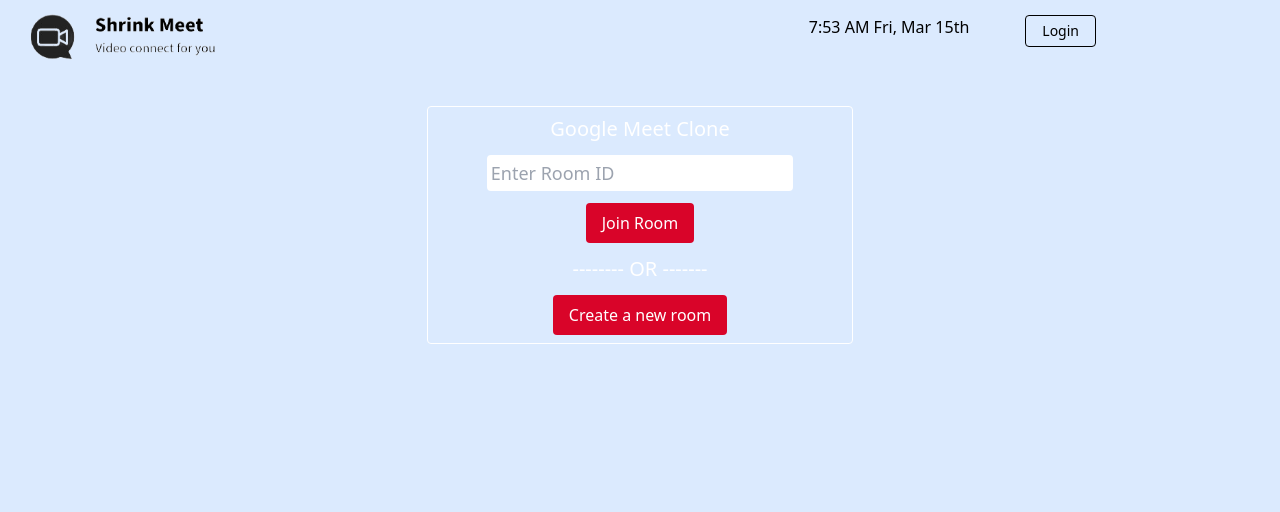
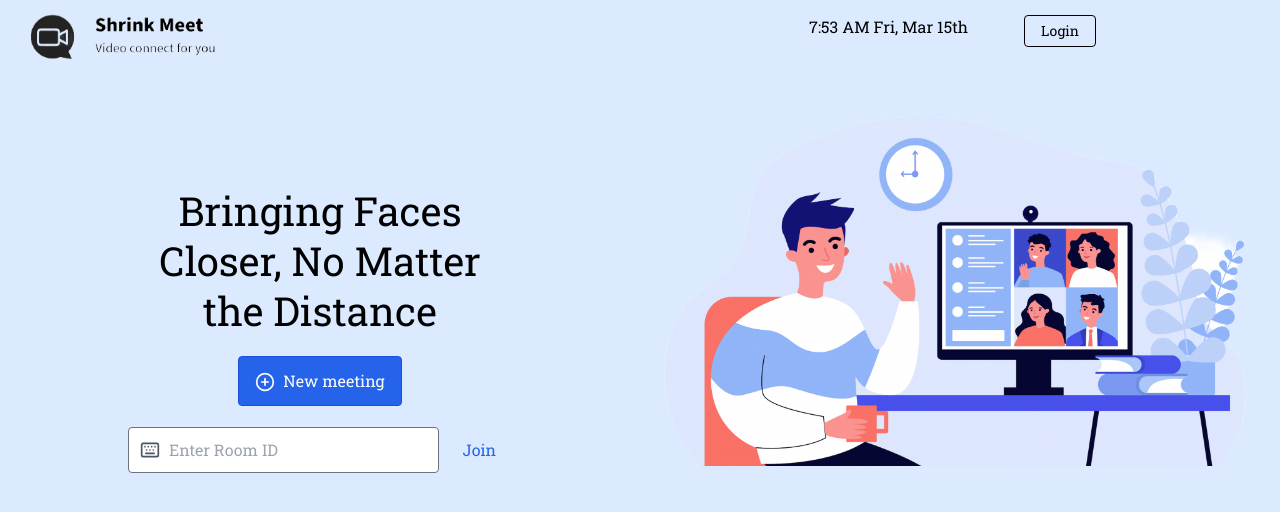
Before and after one commit to gouravmanna3/shrink-meet-app, a Next.js app: page / in a window 1280 px wide. Shown: the top 512 px of the page. Built offline with nearby package versions, Linux system fonts and the light colour scheme; no server answers.

Commit message:
update landing page styles

```diff
--- a/package.json
+++ b/package.json
@@ -9,11 +9,13 @@
     "lint": "next lint"
   },
   "dependencies": {
+    "@next/font": "^14.1.4",
     "classnames": "^2.5.1",
     "lodash": "^4.17.21",
     "lucide-react": "^0.359.0",
     "moment": "^2.30.1",
     "next": "14.1.3",
+    "next-auth": "^4.24.7",
     "peerjs": "^1.5.2",
     "react": "^18",
     "react-copy-to-clipboard": "^5.1.0",
--- a/src/components/Bottom/index.js
+++ b/src/components/Bottom/index.js
@@ -1,7 +1,7 @@
 import cx from "classnames";
 import { Mic, Video, PhoneOff, MicOff, VideoOff } from "lucide-react";
 
-import styles from "@/component/Bottom/index.module.css";
+import styles from "./index.module.css";
 
 const Bottom = (props) => {
   const { muted, playing, toggleAudio, toggleVideo, leaveRoom } = props;
--- a/src/components/Header/index.js
+++ b/src/components/Header/index.js
@@ -16,7 +16,7 @@ const Header = () => {
           </p>
           <a
             href="#"
-            className="inline-block text-sm px-4 py-2 mb-3 leading-none border rounded text-black border-black hover:border-transparent hover:text-teal-500 hover:bg-white lg:mt-0"
+            className="inline-block text-sm px-4 py-2 mb-3 leading-none border rounded text-black border-black hover:bg-blue-200 lg:mt-0"
           >
             Login
           </a>
--- a/src/pages/_app.js
+++ b/src/pages/_app.js
@@ -1,10 +1,20 @@
 import { SocketProvider } from "@/content/socket";
+import { Inter, Roboto, Roboto_Slab } from "@next/font/google";
+
 import "@/styles/globals.css";
+
+const roboto_slab = Roboto_Slab({
+  subsets: ["latin"],
+  variable: "--font-roboto_slab",
+  weight: ["100", "300", "400"],
+});
 
 export default function App({ Component, pageProps }) {
   return (
-    <SocketProvider>
-      <Component {...pageProps} />
-    </SocketProvider>
+    <main className={`${roboto_slab.variable} font-sans`}>
+      <SocketProvider>
+        <Component {...pageProps} />
+      </SocketProvider>
+    </main>
   );
 }
--- a/src/pages/index.js
+++ b/src/pages/index.js
@@ -1,9 +1,12 @@
 import { useEffect, useState } from "react";
 import { v4 as uuidv4 } from "uuid";
 import { useRouter } from "next/navigation";
+import Header from "@/components/Header";
+import bodyPhoto from "../../public/images/video_call.png";
 
 import styles from "@/styles/home.module.css";
-import Header from "@/components/Header";
+import Image from "next/image";
+import { CirclePlus, Keyboard, Video } from "lucide-react";
 
 export default function Home() {
   const router = useRouter();
@@ -27,21 +30,57 @@ export default function Home() {
   };
 
   return (
-    <main className="bg-blue-100 h-screen">
+    <main className="bg-blue-100 h-lvh">
       <Header />
-      <div className={styles.homeContainer}>
-        <h1>Google Meet Clone</h1>
-        <div className={styles.enterRoom}>
+      <section className="flex items-center">
+        <div className="basis-1/2 mt-28">
+          <div className="px-32 text-center">
+            <h1 className="font-normal text-[2.5rem] leading-tight">
+              Bringing Faces Closer, No Matter the Distance
+            </h1>
+            <button
+              onClick={createAndJoin}
+              className="bg-blue-600 hover:bg-blue-700 text-white font-medium items-center my-5 py-3 px-4 border border-blue-700 rounded"
+            >
+              <CirclePlus size={20} className="inline-block mr-2" />
+              <span>New meeting</span>
+            </button>
+            <div className="relative flex items-center text-gray-600">
+              <Keyboard
+                size={20}
+                className="absolute ml-3 pointer-events-none"
+              />
               <input
+                className="appearance-none block w-5/6 border border-gray-500 rounded py-3 pl-10 pr-4 mr-2 leading-tight focus:outline-none"
                 placeholder="Enter Room ID"
                 value={roomId}
                 onChange={(e) => setRoomId(e.target.value)}
               />
-          <button onClick={joinRoom}>Join Room</button>
+              <button
+                className="text-blue-600 hover:bg-blue-200 font-medium py-3 px-4 rounded"
+                onClick={joinRoom}
+              >
+                Join
+              </button>
             </div>
-        <span className={styles.separatorText}> -------- OR ------- </span>
-        <button onClick={createAndJoin}>Create a new room</button>
           </div>
+        </div>
+        <div className="basis-1/2 mt-8">
+          <Image src={bodyPhoto} alt="video_conference_photo" />
+        </div>
+      </section>
     </main>
   );
 }
+
+{
+  /* <a
+  href="#_"
+  class="inline-flex items-center justify-center px-4 py-2 text-base font-medium leading-6 text-white whitespace-no-wrap bg-blue-600 border border-blue-700 rounded-md shadow-sm hover:bg-blue-700 focus:outline-none focus:ring-2 focus:ring-offset-2 focus:ring-blue-500"
+  data-rounded="rounded-md"
+  data-primary="blue-600"
+  data-primary-reset="{}"
+>
+  Button Text
+</a>; */
+}
--- a/tailwind.config.js
+++ b/tailwind.config.js
@@ -17,6 +17,9 @@ module.exports = {
         secondary: "#343a40",
         buttonPrimary: "#d90429",
       },
+      fontFamily: {
+        sans: ["var(--font-roboto_slab)"],
+      },
     },
   },
   plugins: [],
```
Also changed, not shown: public/images/video_call.png (added), 1 other file (tests, documents, lock files or other folders). Lines whose indentation alone changed are shown as unchanged.
